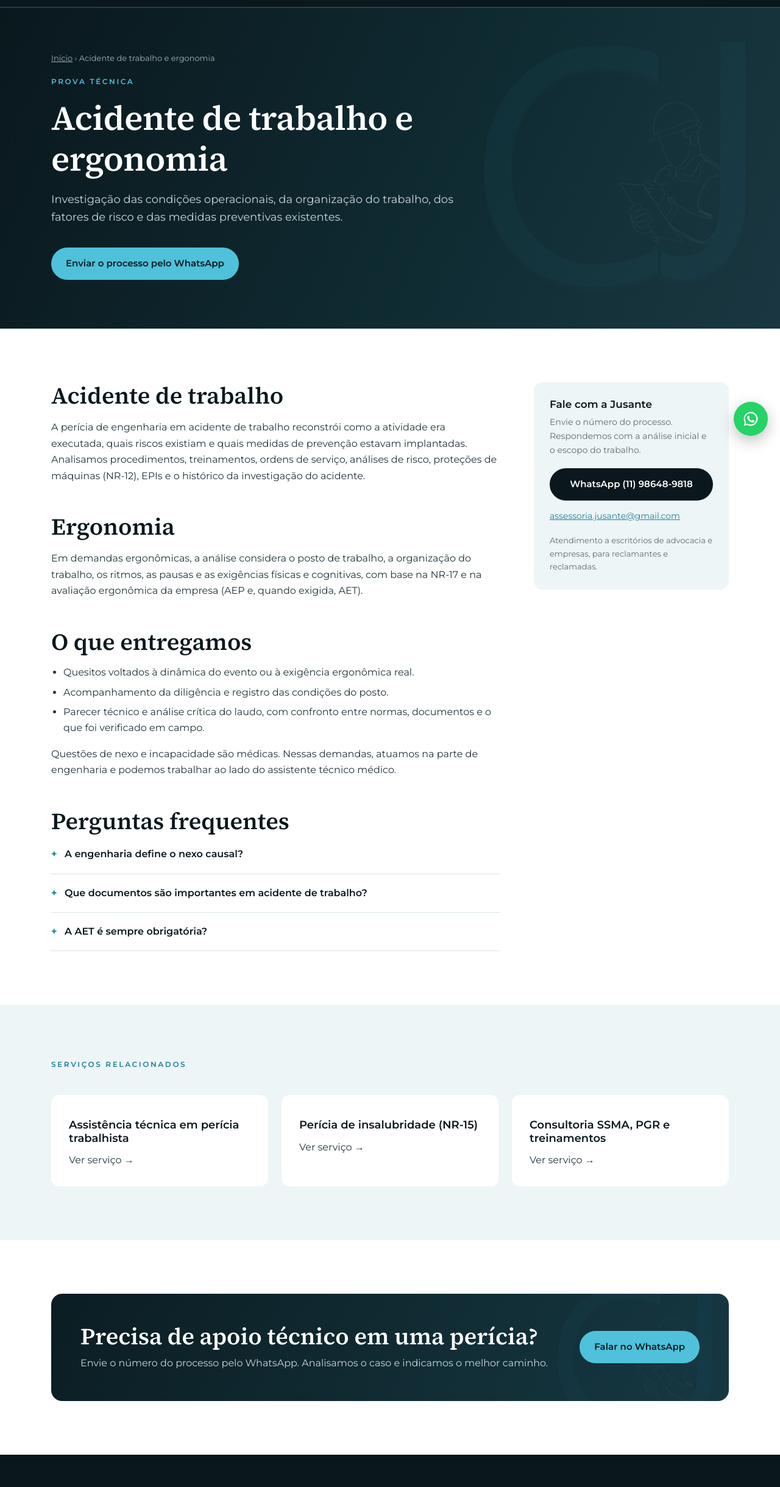
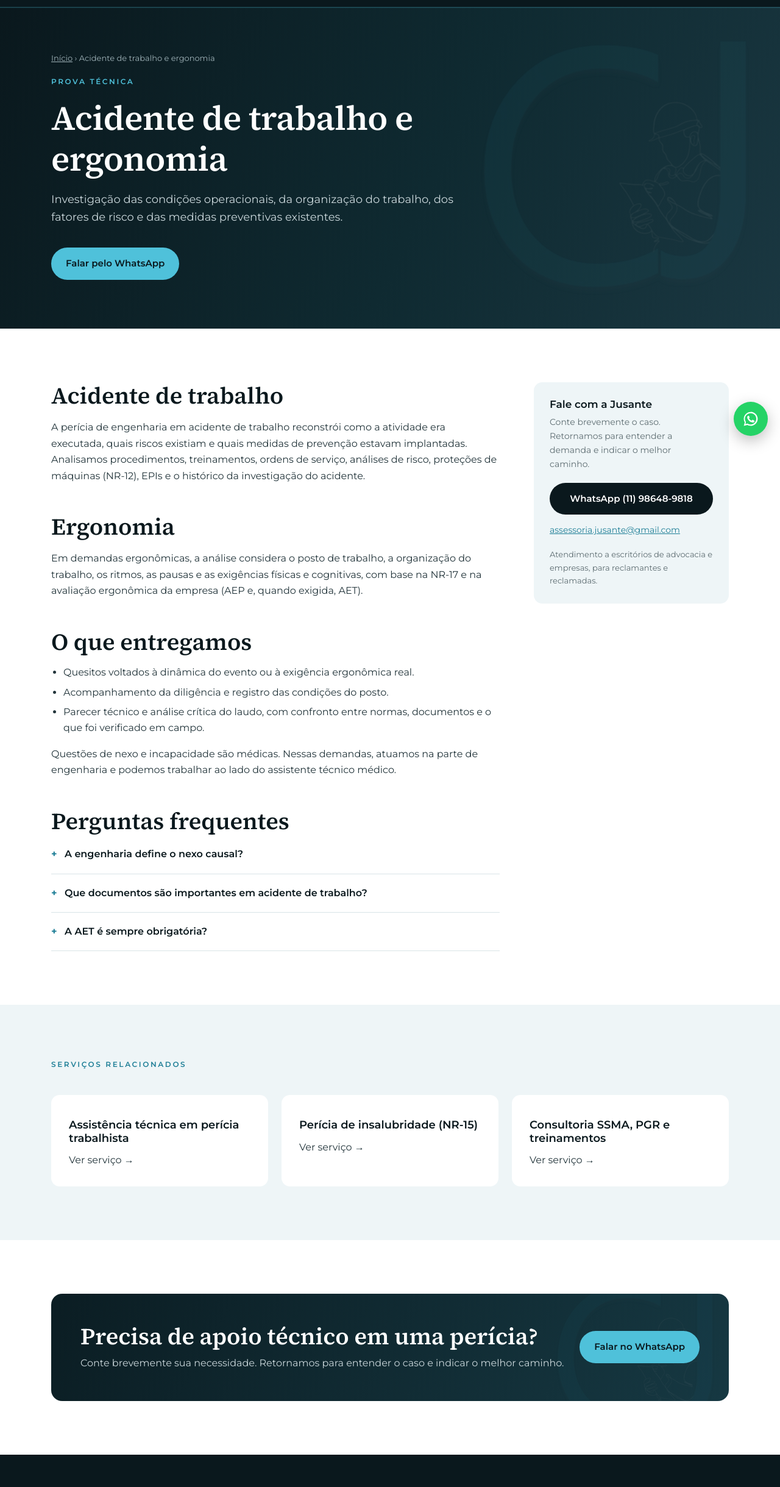
Before and after one commit to assessoriajusante-sketch/jusante-site, a plain HTML site: page acidente-de-trabalho-e-ergonomia/index.html in a window 1280 px wide. Shown: the part 65-2504 px from the top of the page at 61% size. Drawn offline with Linux system fonts and the light colour scheme.

Commit message:
Ajusta chamadas do WhatsApp
Co-Authored-By: Claude Opus 5.5 <noreply@anthropic.com>
Claude-Session: https://claude.ai/code/session_011PFSqkRv2PKbzuNREzicGm

```diff
--- a/acidente-de-trabalho-e-ergonomia/index.html
+++ b/acidente-de-trabalho-e-ergonomia/index.html
@@ -41,7 +41,7 @@
 <div class="eyebrow">Prova técnica</div>
 <h1>Acidente de trabalho e ergonomia</h1>
 <p class="lead">Investigação das condições operacionais, da organização do trabalho, dos fatores de risco e das medidas preventivas existentes.</p>
-<div class="actions"><a class="btn pri" href="https://wa.me/5511986489818?text=Ol%C3%A1%2C%20gostaria%20de%20falar%20sobre%20assist%C3%AAncia%20t%C3%A9cnica%20pericial." target="_blank" rel="noopener">Enviar o processo pelo WhatsApp</a></div>
+<div class="actions"><a class="btn pri" href="https://wa.me/5511986489818?text=Ol%C3%A1%2C%20gostaria%20de%20falar%20sobre%20assist%C3%AAncia%20t%C3%A9cnica%20pericial." target="_blank" rel="noopener">Falar pelo WhatsApp</a></div>
 </div></section>
 <section><div class="wrap aside"><div class="prose"><h2>Acidente de trabalho</h2>
 <p>A perícia de engenharia em acidente de trabalho reconstrói como a atividade era executada, quais riscos existiam e quais medidas de prevenção estavam implantadas. Analisamos procedimentos, treinamentos, ordens de serviço, análises de risco, proteções de máquinas (NR-12), EPIs e o histórico da investigação do acidente.</p>
@@ -55,14 +55,14 @@
 </ul>
 <p>Questões de nexo e incapacidade são médicas. Nessas demandas, atuamos na parte de engenharia e podemos trabalhar ao lado do assistente técnico médico.</p>
 <h2>Perguntas frequentes</h2><div class="faq"><details><summary>A engenharia define o nexo causal?</summary><p>O nexo e a incapacidade são temas médicos. A engenharia analisa as condições de trabalho, os riscos e as medidas preventivas, que servem de base para essa discussão.</p></details><details><summary>Que documentos são importantes em acidente de trabalho?</summary><p>CAT, relatório de investigação, ordens de serviço, treinamentos, fichas de EPI, análise de risco e documentação das máquinas envolvidas.</p></details><details><summary>A AET é sempre obrigatória?</summary><p>Não. A NR-17 prevê a avaliação ergonômica preliminar e exige a AET em situações específicas descritas na norma.</p></details></div></div><aside class="box"><h3>Fale com a Jusante</h3>
-<p>Envie o número do processo. Respondemos com a análise inicial e o escopo do trabalho.</p>
+<p>Conte brevemente o caso. Retornamos para entender a demanda e indicar o melhor caminho.</p>
 <a class="btn dark" href="https://wa.me/5511986489818?text=Ol%C3%A1%2C%20gostaria%20de%20falar%20sobre%20assist%C3%AAncia%20t%C3%A9cnica%20pericial." target="_blank" rel="noopener">WhatsApp (11) 98648-9818</a>
 <p style="margin-top:14px"><a href="mailto:assessoria.jusante@gmail.com">assessoria.jusante@gmail.com</a></p>
 <p style="margin-top:18px;font-size:13px">Atendimento a escritórios de advocacia e empresas, para reclamantes e reclamadas.</p></aside></div></section>
 <section class="soft"><div class="wrap"><div class="eyebrow">Serviços relacionados</div><div class="grid g3"><a class="card" href="/assistencia-tecnica-pericia-trabalhista/"><h3>Assistência técnica em perícia trabalhista</h3><span class="more" style="margin-top:12px">Ver serviço →</span></a><a class="card" href="/pericia-insalubridade/"><h3>Perícia de insalubridade (NR-15)</h3><span class="more" style="margin-top:12px">Ver serviço →</span></a><a class="card" href="/consultoria-ssma/"><h3>Consultoria SSMA, PGR e treinamentos</h3><span class="more" style="margin-top:12px">Ver serviço →</span></a></div></div></section>
 <section><div class="wrap"><div class="cta-band">
 <img class="mark" src="/assets/img/mark.webp" alt="">
-<div><h2>Precisa de apoio técnico em uma perícia?</h2><p>Envie o número do processo pelo WhatsApp. Analisamos o caso e indicamos o melhor caminho.</p></div>
+<div><h2>Precisa de apoio técnico em uma perícia?</h2><p>Conte brevemente sua necessidade. Retornamos para entender o caso e indicar o melhor caminho.</p></div>
 <a class="btn pri" href="https://wa.me/5511986489818?text=Ol%C3%A1%2C%20gostaria%20de%20falar%20sobre%20assist%C3%AAncia%20t%C3%A9cnica%20pericial." target="_blank" rel="noopener">Falar no WhatsApp</a>
 </div></div></section>
 </main>
```
Also changed, not shown: assistencia-tecnica-pericia-trabalhista/index.html (+3 -3 lines), consultoria-ssma/index.html (+3 -3 lines), eng-clayton-mendel/index.html (+2 -2 lines), index.html (+2 -2 lines), ltcat-ppp-extemporaneo/index.html (+3 -3 lines), pericia-insalubridade/index.html (+3 -3 lines), pericia-periculosidade/index.html (+3 -3 lines), 2 other files.
